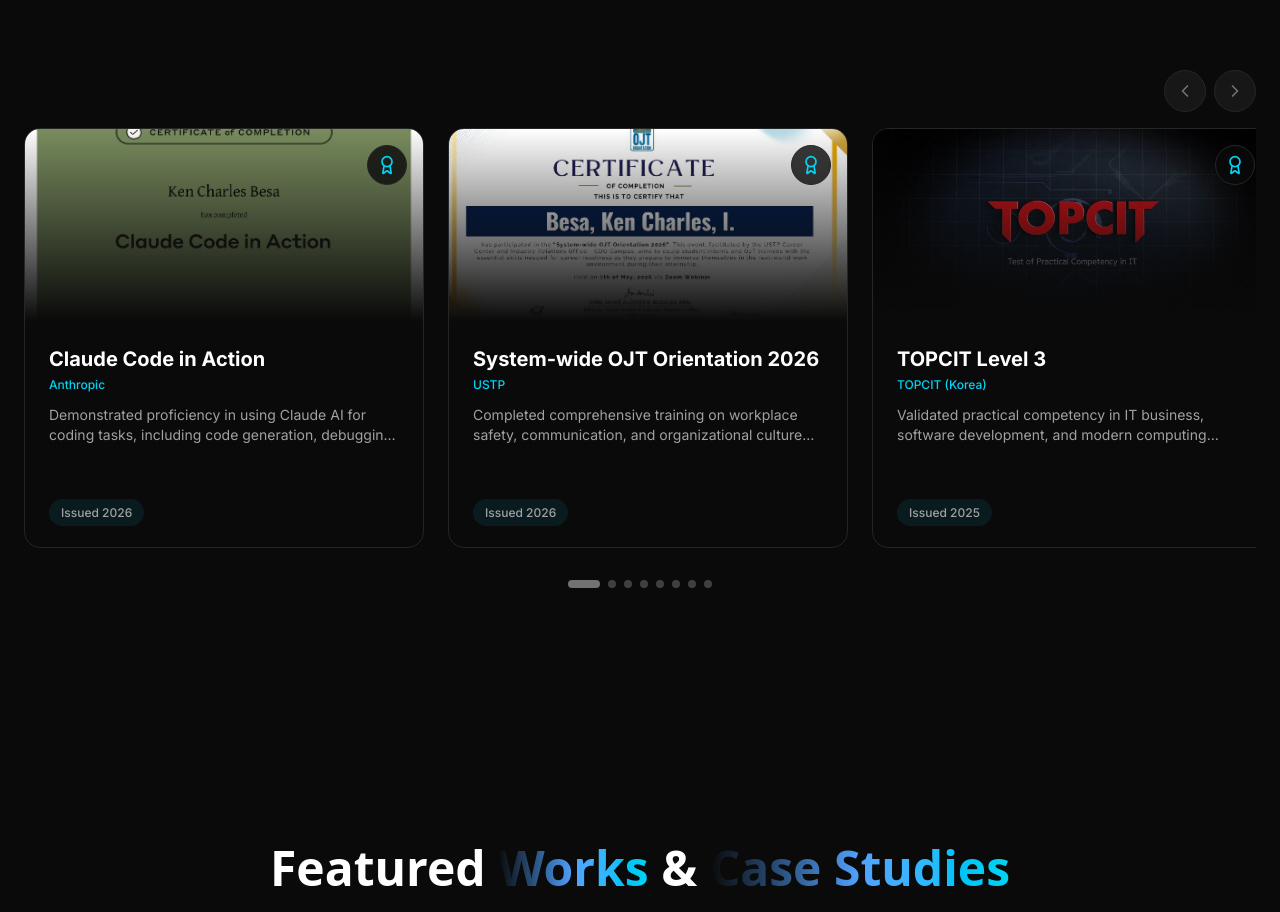
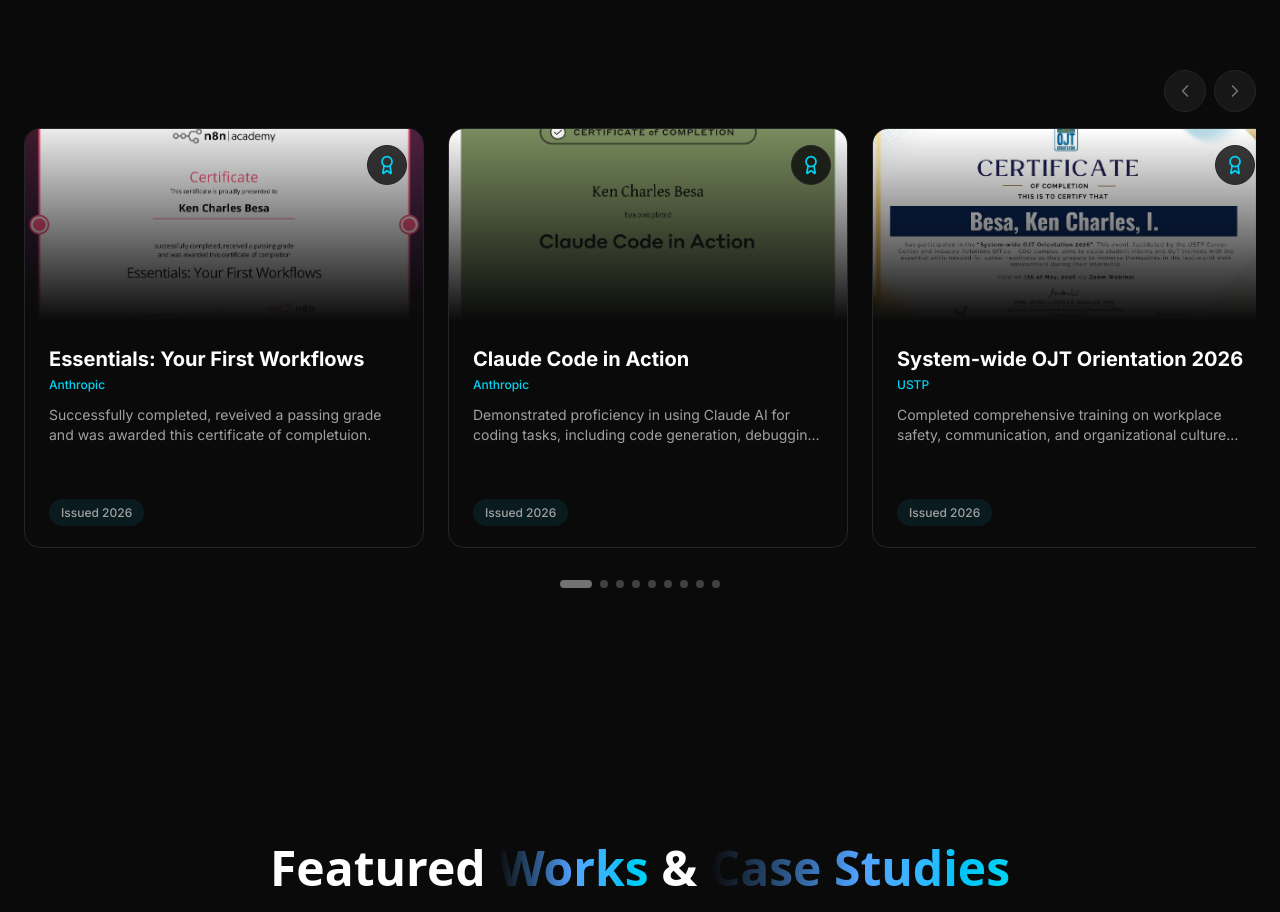
Before and after one commit to ken122704/portfolio, a Next.js app: page / in a window 1280 px wide. Shown: the part 4340-5252 px from the top of the page. Built offline with nearby package versions, Linux system fonts and the light colour scheme.

Commit message:
Added certifications

```diff
--- a/components/Certifications.tsx
+++ b/components/Certifications.tsx
@@ -30,6 +30,13 @@
   }, [selectedCert]);
 
   const certifications = [
+    {
+      title: "Essentials: Your First Workflows",
+      issuer: "Anthropic",
+      date: "2026",
+      description: "Successfully completed, reveived a passing grade and was awarded this certificate of completuion.",
+      image: "/n8n-N8N101-Certificate.jpg"
+    },
     {
       title: "Claude Code in Action",
       issuer: "Anthropic",
```
Also changed, not shown: public/n8n-N8N101-Certificate.jpg (added).
